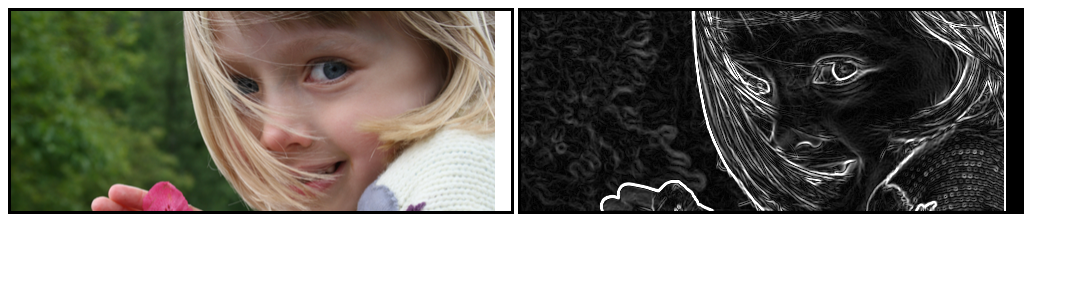
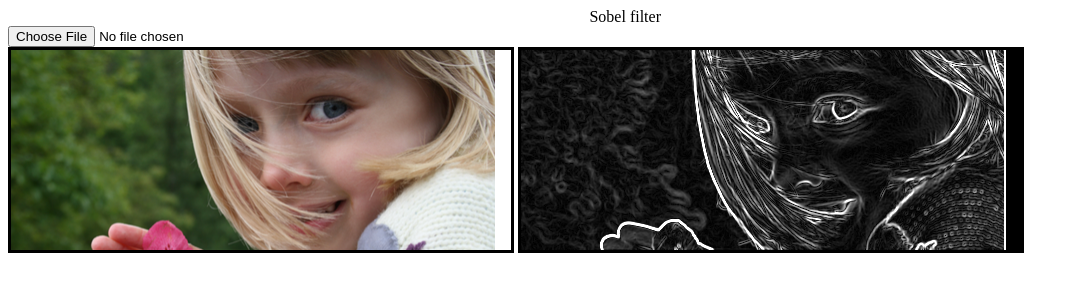
Before and after one commit to v-pereskokov/BMSTU_Graphics, a website built with webpack: page src/index.html in a window 1280 px wide. Shown: the whole page, without its empty margins (0-1079 px from the left). Built offline with nearby package versions, Linux system fonts and the light colour scheme.

Commit message:
change style

```diff
--- a/src/index.html
+++ b/src/index.html
@@ -7,6 +7,9 @@
 	<link>
 </head>
 <body>
+<header class='sobel-header'>Sobel filter</header>
+<input type='file' class='file'/>
+
 <canvas class='picture'></canvas>
 <canvas class='sobel'></canvas>
 
--- a/src/static/style.css
+++ b/src/static/style.css
@@ -1,3 +1,11 @@
+.sobel-header {
+  margin-left: 46%;
+}
+
+.file {
+  width: 100%;
+}
+
 .picture {
   border: 3px solid black;
 }
```
